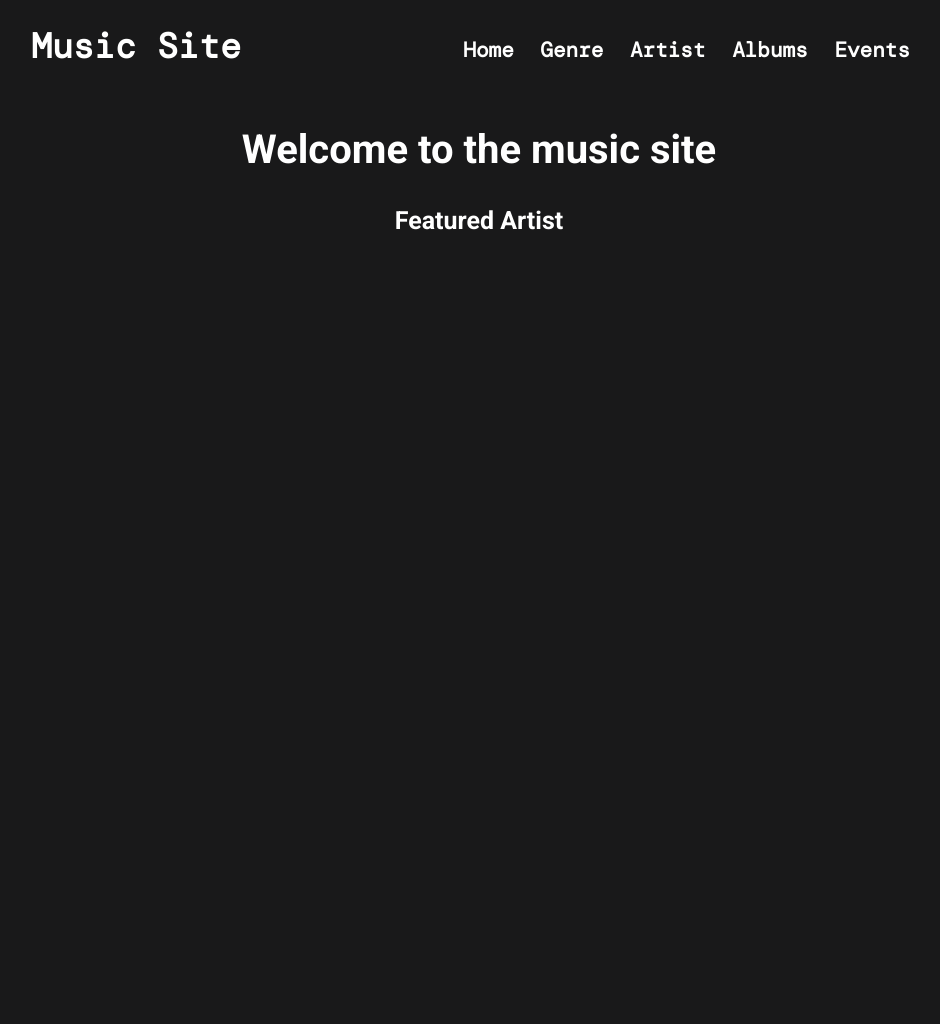
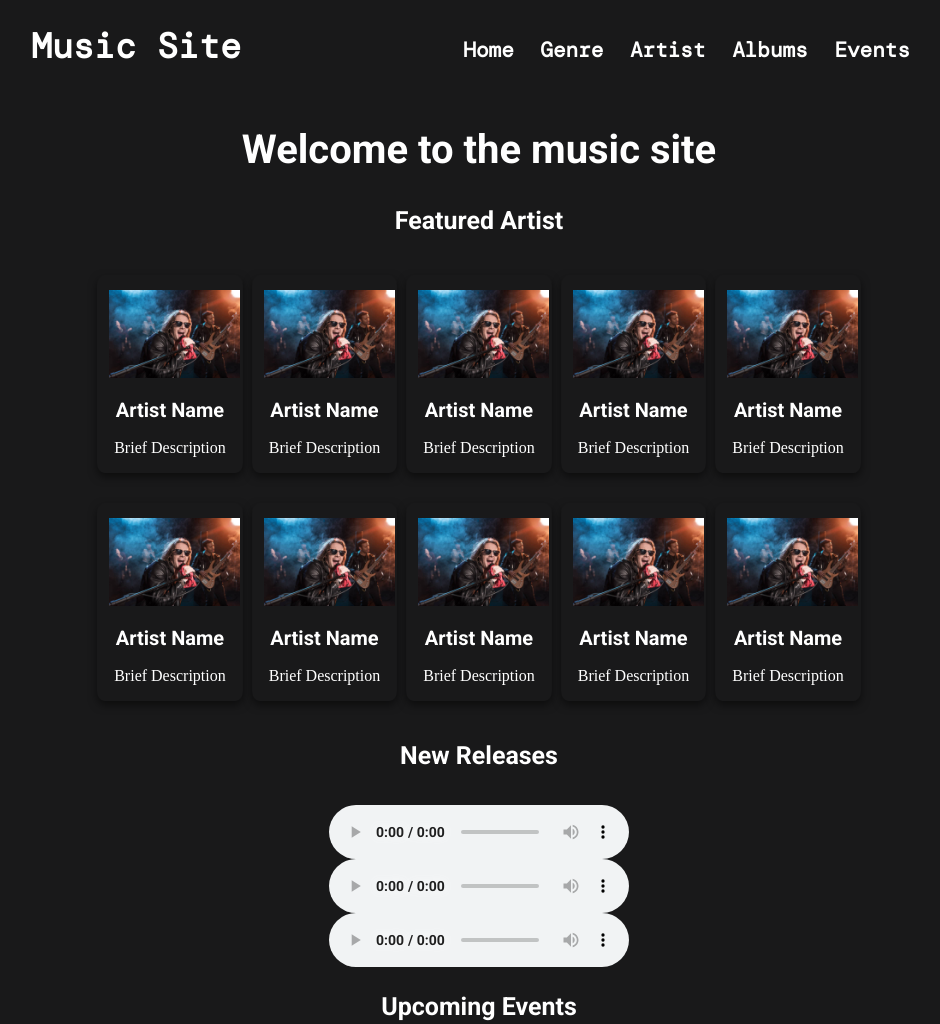
Before and after one commit to Tyandre-Fletcher-Sec-E/Lab-5, a plain HTML site: page Lab 5/index.html in a window 1280 px wide. Shown: the top 1024 px of the page, without its empty margins (161-1101 px from the left). Before the commit the page ends 800 px from the top, so only its background shows below. Drawn offline with nearby package versions, Linux system fonts and the light colour scheme.

Commit message:
Added cards and hover to those cards

```diff
--- a/Lab 5/index.html
+++ b/Lab 5/index.html
@@ -24,5 +24,90 @@
         <h2>Welcome to the music site</h2>
         <h3>Featured Artist</h3>
 
+        <section class = "flex-1">
+            <div class = "card">
+                <img src="pic.jpg" alt="Person holding microphone">
+                <h2 class="artistName">Artist Name</h2>
+                <p>Brief Description</p>
+            </div>
+
+            <div class = "card">
+                <img src="pic.jpg" alt="Person holding microphone">
+                <h2 class="artistName">Artist Name</h2>
+                <p>Brief Description</p>
+            </div>
+
+            <div class = "card">
+                <img src="pic.jpg" alt="Person holding microphone">
+                <h2 class="artistName">Artist Name</h2>
+                <p>Brief Description</p>
+            </div>
+
+            <div class = "card">
+                <img src="pic.jpg" alt="Person holding microphone">
+                <h2 class="artistName">Artist Name</h2>
+                <p>Brief Description</p>
+            </div>
+
+            <div class = "card">
+                <img src="pic.jpg" alt="Person holding microphone">
+                <h2 class="artistName">Artist Name</h2>
+                <p>Brief Description</p>
+            </div>
+
+            <div class = "card">
+                <img src="pic.jpg" alt="Person holding microphone">
+                <h2 class="artistName">Artist Name</h2>
+                <p>Brief Description</p>
+            </div>
+
+            <div class = "card">
+                <img src="pic.jpg" alt="Person holding microphone">
+                <h2 class="artistName">Artist Name</h2>
+                <p>Brief Description</p>
+            </div>
+
+            <div class = "card">
+                <img src="pic.jpg" alt="Person holding microphone">
+                <h2 class="artistName">Artist Name</h2>
+                <p>Brief Description</p>
+            </div>
+
+            <div class = "card">
+                <img src="pic.jpg" alt="Person holding microphone">
+                <h2 class="artistName">Artist Name</h2>
+                <p>Brief Description</p>
+            </div>
+
+            <div class = "card">
+                <img src="pic.jpg" alt="Person holding microphone">
+                <h2 class="artistName">Artist Name</h2>
+                <p>Brief Description</p>
+            </div>
+        </section>
+
+        <h3>New Releases</h3>
+
+        <section class = "flex-2">
+            <audio controls>
+                <source src = "Juice.mp3">
+            </audio>
+            <audio controls>
+                <source src = "Juice.mp3">
+            </audio>
+            <audio controls>
+                <source src = "Juice.mp3">
+            </audio>
+        </section>
+
+        <h3>Upcoming Events</h3>
+
+        <article class = "flex-3">
+            <img src="pic.jpg" alt="Person holding microphone">
+        </article>
+
+        <footer>
+            <p>@2024 Music Site. All rights reserved</p>
+        </footer>
     </body>
 </html>
--- a/Lab 5/style.css
+++ b/Lab 5/style.css
@@ -18,19 +18,19 @@ header {
 }
 
 h1 {
-    font-size: 35px;
+    font-size: clamp(20px, 35px, 40px);
 }
 
 h2 {
     text-align: center;
     font-family: 'Roboto';
-    font-size: 40px;
+    font-size: clamp(20px , 40px, 45px);
 }
 
 h3 {
     text-align: center;
     font-family: 'Roboto';
-    font-size: 25px;
+    font-size: clamp(15px, 25px, 35px);
 }
 
 ul li {
@@ -46,6 +46,14 @@ a {
     color: white;
 }
 
+a:hover {
+    color: gray;
+}
+
+p {
+    text-align: center;
+}
+
 li {
     margin-right: 17px;
 }
@@ -53,3 +61,52 @@ li {
 ul {
     padding-top: 20px;
 }
+
+.flex-1 {
+    display: flex;
+    justify-content: space-between;
+    flex-wrap: wrap;
+    align-items: center;
+    padding: 0 20% 0 20%;
+}
+
+.artistName {
+    font-size: 20px;
+}
+
+.card {
+    box-shadow: 0 4px 8px rgba(0, 0, 0, 0.5);
+    transition: 0.3s;
+    width: 20%;
+    margin:15px 2px;
+    border-radius: 5%;
+    box-sizing: border-box;
+    width: 19%;
+}
+
+.card:hover {
+    box-shadow: 0 8px 16px rgba(0, 0, 0, 0.9);
+}
+
+.card:hover img {
+    transform: scale(1.1);
+}
+
+.card img {
+    max-width: 90%;
+    margin: 15px 5px 0 12px ;
+    height: auto;
+    object-position: center center;
+}
+
+.flex-2{
+    display:flex;
+    align-items: center;
+    padding-top: 10px;
+    flex-direction: column;
+}
+
+.flex-3 {
+   display: flex;
+   justify-content: center;
+}
```
Also changed, not shown: Lab 5/pic.jpg (added), 1 other file.
